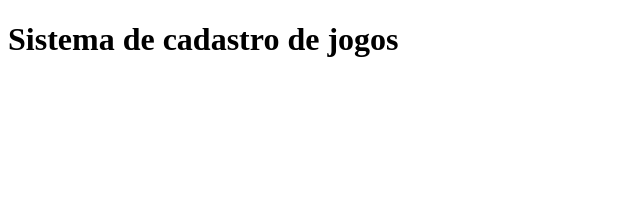
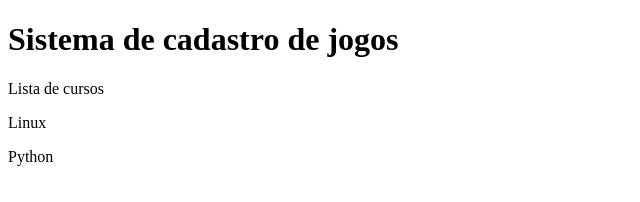
Before and after one commit to HelioMilhomens/sistema-de-cadastro, a plain HTML site: page index.html in a window 1280 px wide. Shown: the whole page, without its empty margins (0-640 px from the left). Drawn offline with Linux system fonts and the light colour scheme.

Commit message:
incluindo lista de cursos

```diff
--- a/index.html
+++ b/index.html
@@ -9,5 +9,8 @@
 <body>
     <h1>Sistema de cadastro de jogos</h1>
     <script src="app.js"></script>
+    <dt>Lista de cursos</dt>
+	<dl>Linux</dl>
+	<dl>Python</dl>
 </body>
 </html>
```
